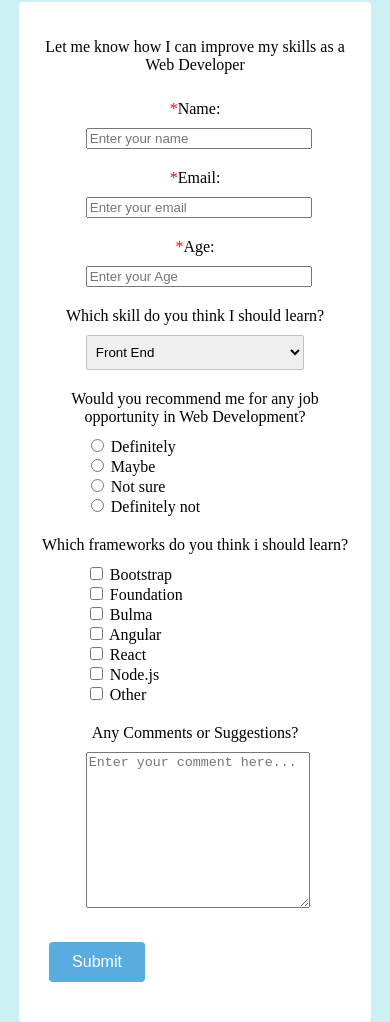
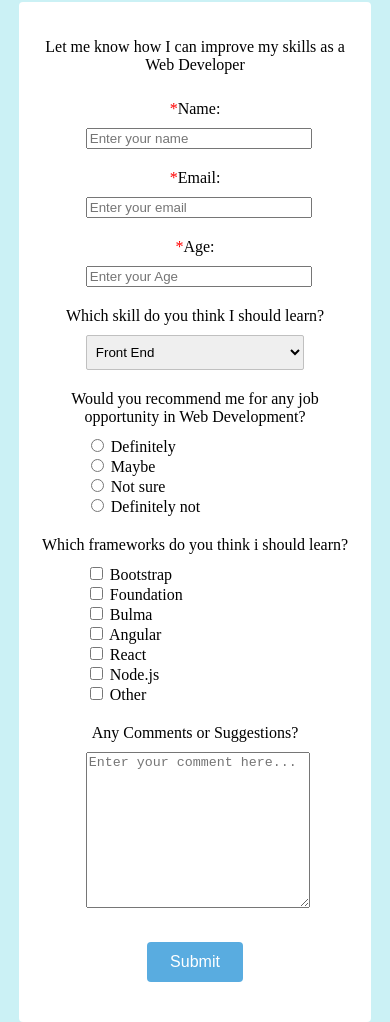
Before and after one commit to FigueiroaAndre/FCC-Survey-Form, a plain HTML site: page index.html in a window 390 px wide. Shown: the part 78-1100 px from the top of the page. Drawn offline with Linux system fonts and the light colour scheme.

Commit message:
index.html Updated - Added an id for the div with submit button
css/style.css
- Centering the Submit button on mobile view

```diff
--- a/css/style.css
+++ b/css/style.css
@@ -144,4 +144,10 @@ select {
     #form-container{
         width: 80%;
     }
+
+    #submit-div{
+        display: flex;
+        flex-direction: row;
+        justify-content: center;
+    }
 }
--- a/index.html
+++ b/index.html
@@ -85,7 +85,7 @@
                 <div class="form-input"><textarea name="suggestion" id="suggestion" cols="30" rows="10" placeholder="Enter your comment here..."></textarea></div>
             </div>
 
-            <div class="form-row">
+            <div id="submit-div" class="form-row">
                 <button id="submit" type="submit" name="submit">Submit</button>
             </div>
         </form>
```
